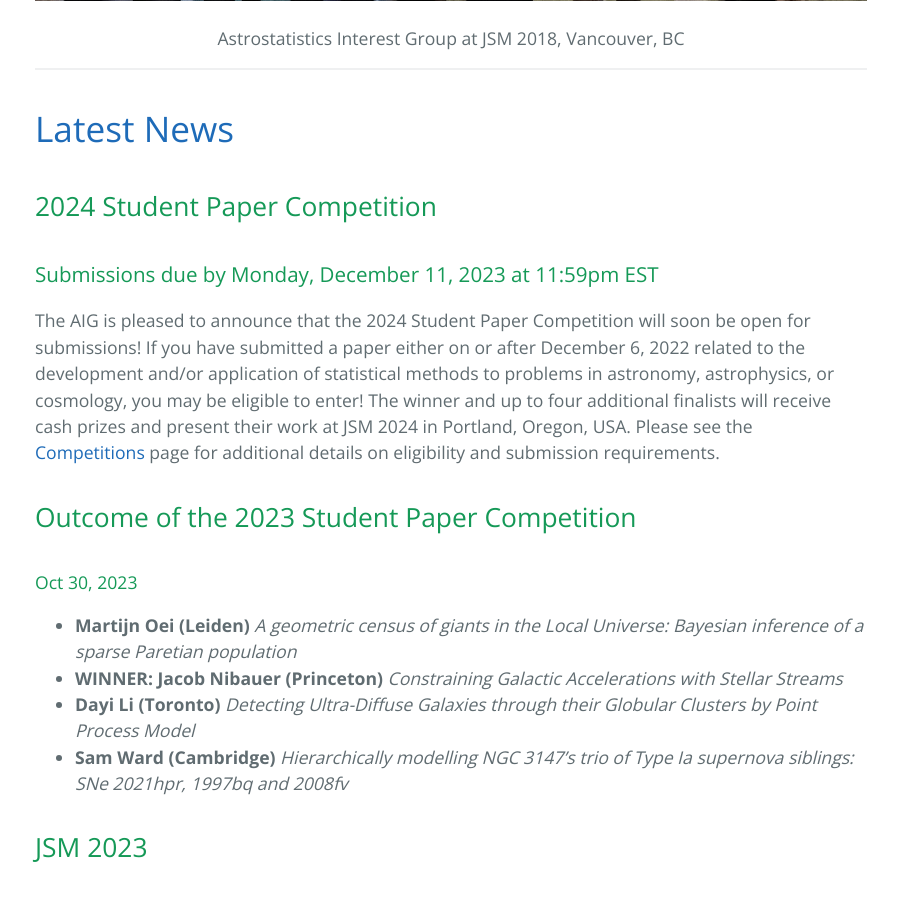
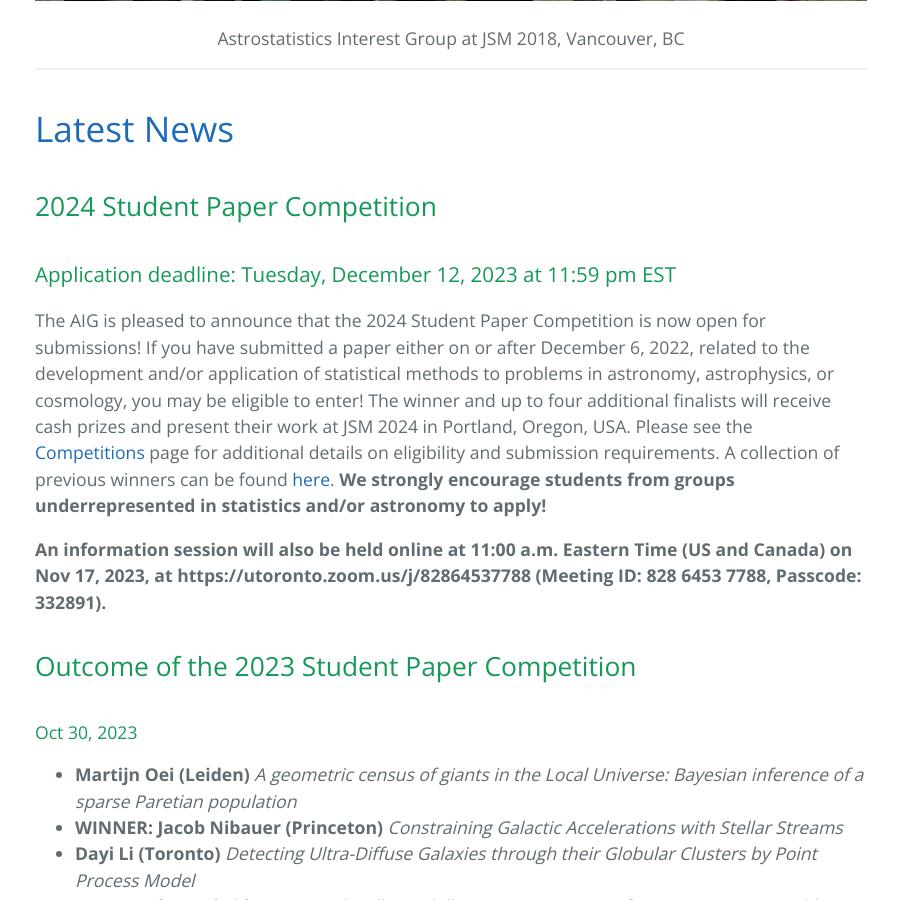
Before and after one commit to aigamstat/aigamstat.github.io, a Jekyll site: the page built from index.md, in a window 1280 px wide and 900 px high, scrolled down 1501 px. Shown: the whole window, without its empty margins (189-1087 px from the left). Built offline with Jekyll 4.4.1, drawn with Linux system fonts in a browser that asks for light colours.

Commit message:
Update index.md
SPC 2024 update

```diff
--- a/index.md
+++ b/index.md
@@ -23,8 +23,10 @@
 # [Latest News](./news.html)
 
 ## 2024 Student Paper Competition
-### Submissions due by Monday, December 11, 2023 at 11:59pm EST
-The AIG is pleased to announce that the 2024 Student Paper Competition will soon be open for submissions! If you have submitted a paper either on or after December 6, 2022 related to the development and/or application of statistical methods to problems in astronomy, astrophysics, or cosmology, you may be eligible to enter! The winner and up to four additional finalists will receive cash prizes and present their work at JSM 2024 in Portland, Oregon, USA. Please see the <a href="./competition/">Competitions</a> page for additional details on eligibility and submission requirements.
+### Application deadline: Tuesday, December 12, 2023 at 11:59 pm EST
+The AIG is pleased to announce that the 2024 Student Paper Competition is now open for submissions! If you have submitted a paper either on or after December 6, 2022, related to the development and/or application of statistical methods to problems in astronomy, astrophysics, or cosmology, you may be eligible to enter! The winner and up to four additional finalists will receive cash prizes and present their work at JSM 2024 in Portland, Oregon, USA. Please see the <a href="./competition/">Competitions</a> page for additional details on eligibility and submission requirements. A collection of previous winners can be found [here](./competition/winners.html). **We strongly encourage students from groups underrepresented in statistics and/or astronomy to apply!**
+
+**An information session will also be held online at 11:00 a.m. Eastern Time (US and Canada) on Nov 17, 2023, at https://utoronto.zoom.us/j/82864537788 (Meeting ID: 828 6453 7788, Passcode: 332891).**
 
 ## Outcome of the 2023 Student Paper Competition
 #### Oct 30, 2023
```
